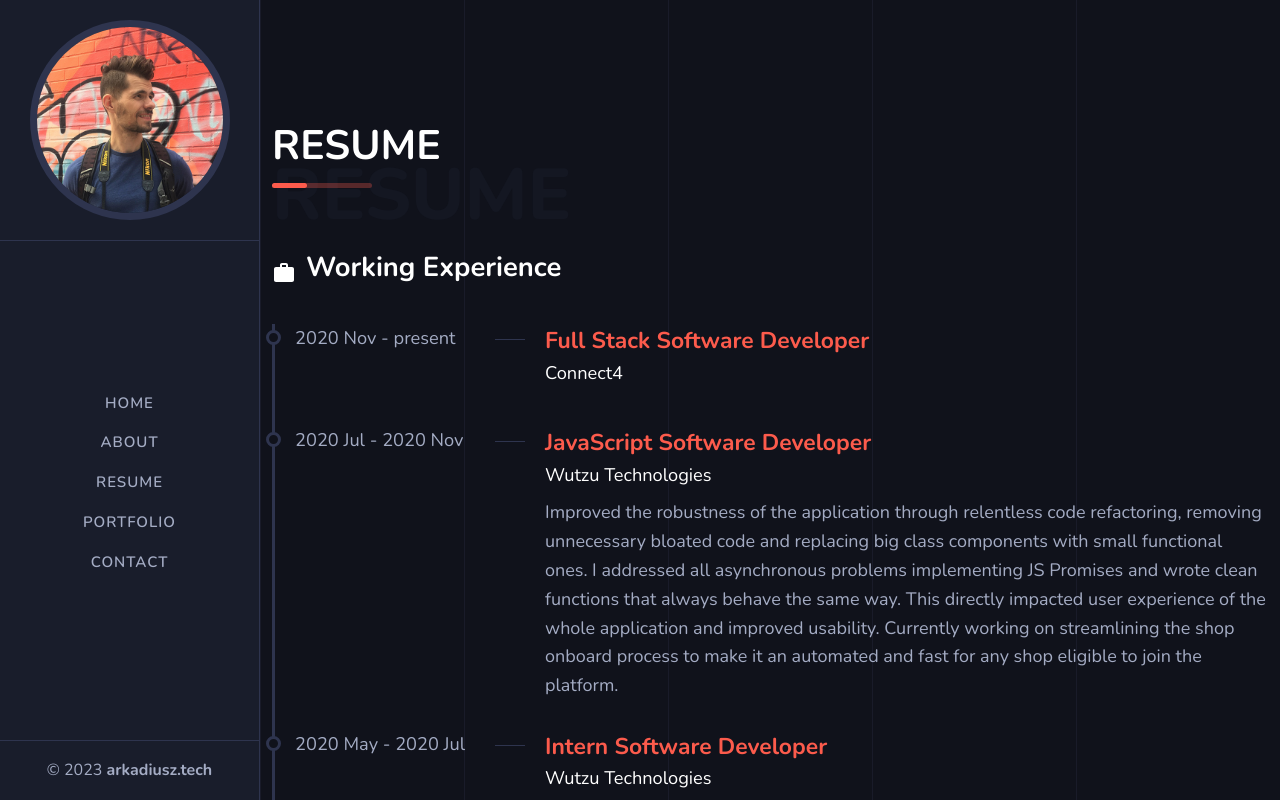
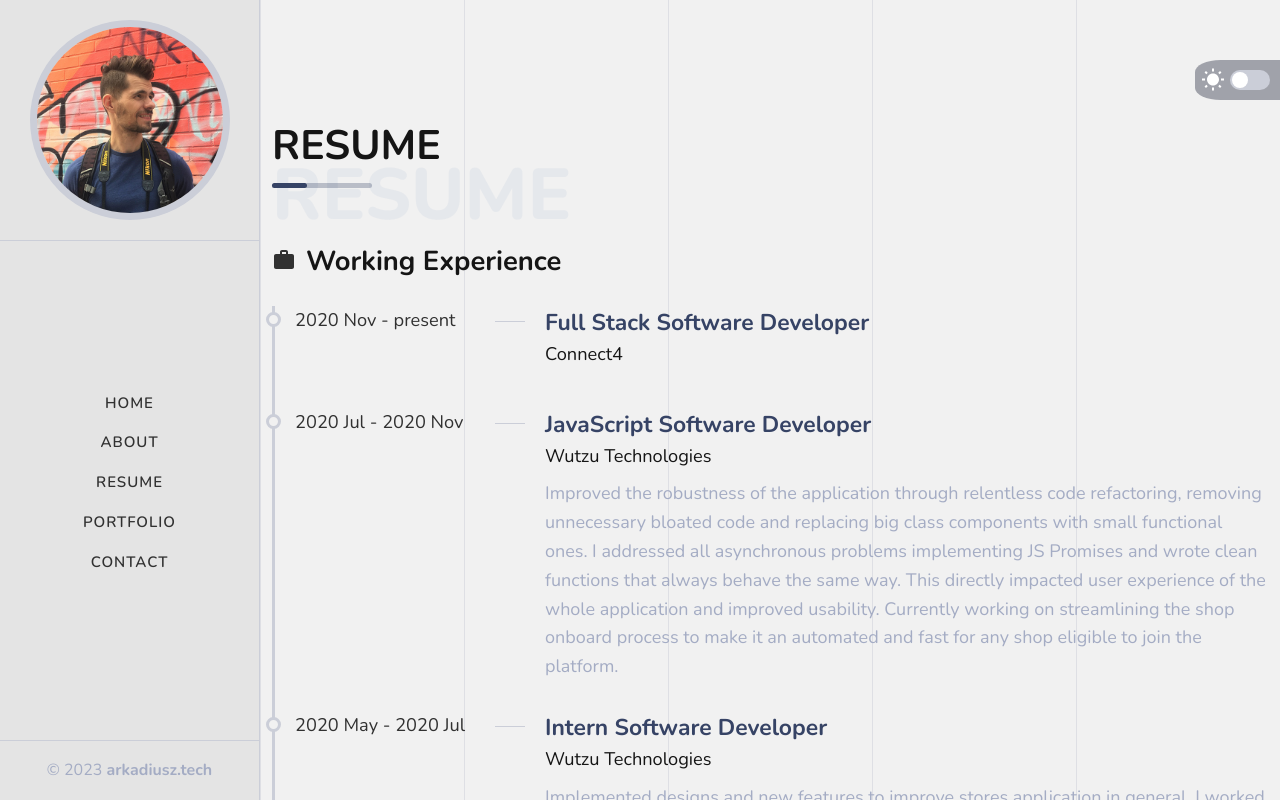
Before and after one commit to akdsco/akds-next-portfolio, a Next.js app: page /resume in a window 1280 px wide. Shown: the top 800 px of the page. Built offline with nearby package versions, Linux system fonts and the light colour scheme.

Commit message:
add dark mode

```diff
--- a/components/SmallTitle.tsx
+++ b/components/SmallTitle.tsx
@@ -8,9 +8,7 @@ interface ISmallTiTle {
 function SmallTitle({ Icon, title }: ISmallTiTle) {
   return (
     <div className="mi-small-title">
-      <span className="mi-small-title-icon">
-        <Icon htmlColor="#fff" />
-      </span>
+      <Icon className="mi-small-title-icon" />
       <h4>{title}</h4>
     </div>
   );
--- /dev/null
+++ b/components/ThemeSwitch.tsx
@@ -0,0 +1,32 @@
+import React from "react";
+import { useTheme } from "next-themes";
+import NightsStayIcon from "@mui/icons-material/NightsStay";
+import WbSunnyIcon from "@mui/icons-material/WbSunny";
+
+const ThemeSwitch = () => {
+  const { theme, setTheme } = useTheme();
+
+  const handleMode = () => {
+    if (theme === "light") {
+      setTheme("dark");
+    } else {
+      setTheme("light");
+    }
+  };
+
+  return (
+    <div className="light-mode">
+      <span className="icon">
+        {theme === "light" ? <NightsStayIcon /> : <WbSunnyIcon />}
+      </span>
+      <button
+        className={
+          theme === "light" ? "light-mode-switch active" : "light-mode-switch"
+        }
+        onClick={handleMode}
+      />
+    </div>
+  );
+};
+
+export { ThemeSwitch };
--- a/components/index.ts
+++ b/components/index.ts
@@ -4,3 +4,4 @@ export { Layout } from "./Layout";
 export { TimelineItem } from "./TimelineItem";
 export { SectionTitle } from "./SectionTitle";
 export { SmallTitle } from "./SmallTitle";
+export { ThemeSwitch } from "./ThemeSwitch";
--- a/package.json
+++ b/package.json
@@ -18,6 +18,7 @@
     "eslint": "8.31.0",
     "eslint-config-next": "13.1.1",
     "next": "13.1.1",
+    "next-themes": "^0.2.1",
     "react": "18.2.0",
     "react-dom": "18.2.0"
   },
--- a/pages/_app.tsx
+++ b/pages/_app.tsx
@@ -1,7 +1,15 @@
+import React from "react";
 import "bootstrap/dist/css/bootstrap.min.css";
 import "../styles/style.scss";
 import type { AppProps } from "next/app";
+import { ThemeProvider } from "next-themes";
+import { ThemeSwitch } from "../components";
 
 export default function App({ Component, pageProps }: AppProps) {
-  return <Component {...pageProps} />;
+  return (
+    <ThemeProvider enableSystem={true} attribute="class">
+      <ThemeSwitch />
+      <Component {...pageProps} />
+    </ThemeProvider>
+  );
 }
--- a/styles/basic/_typography.scss
+++ b/styles/basic/_typography.scss
@@ -30,6 +30,7 @@
 html {
   overflow: hidden;
   overflow-y: auto;
+  background: $color-bg-body;
 }
 
 body {
@@ -41,7 +42,7 @@ body {
   font-family: $ff-body;
   color: $color-body;
   font-weight: 400;
-  background: $color-bg-body;
+  background: unset;
 
   @media #{$layout-tablet} {
     font-size: $fz-body - 2;
--- a/styles/components/_title.scss
+++ b/styles/components/_title.scss
@@ -1,7 +1,6 @@
 /*
  * Title
  */
-
 
 .mi-section-title {
   margin-bottom: 60px;
@@ -96,9 +95,12 @@
 
   h4 {
     font-weight: 700;
+    margin-bottom: unset;
+    line-height: 1;
   }
 
   &-icon {
+    margin-bottom: 4px;
     vertical-align: middle;
     margin-right: 10px;
     font-size: 1.71rem;
@@ -106,8 +108,8 @@
     color: $color-body;
   }
 
-  @media #{$layout-mobile-lg}{
-    &-icon{
+  @media #{$layout-mobile-lg} {
+    &-icon {
       font-size: 1.51rem;
       line-height: 2.13rem;
     }
```
Also changed, not shown: 1 other file (tests, documents, lock files or other folders).
